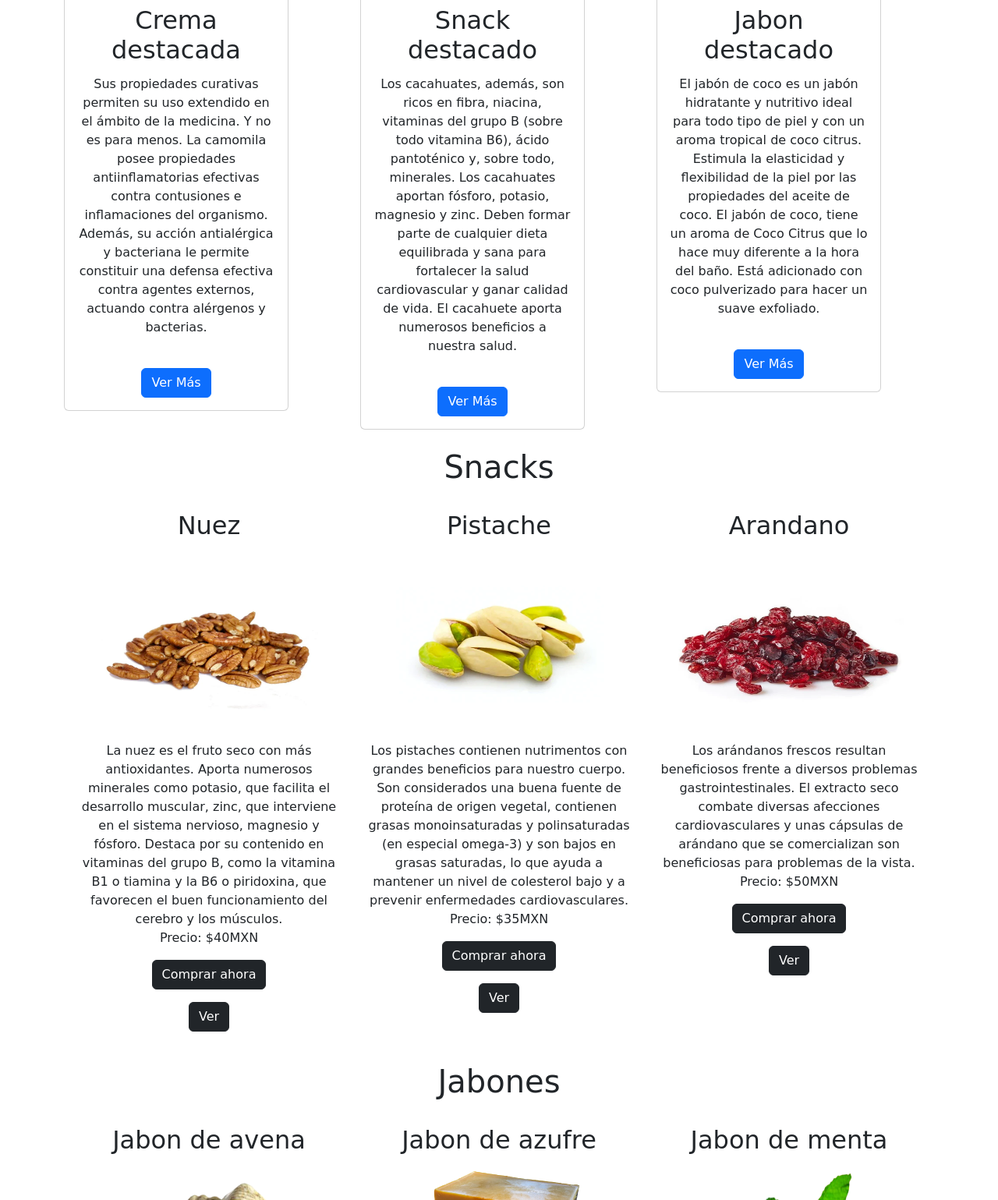
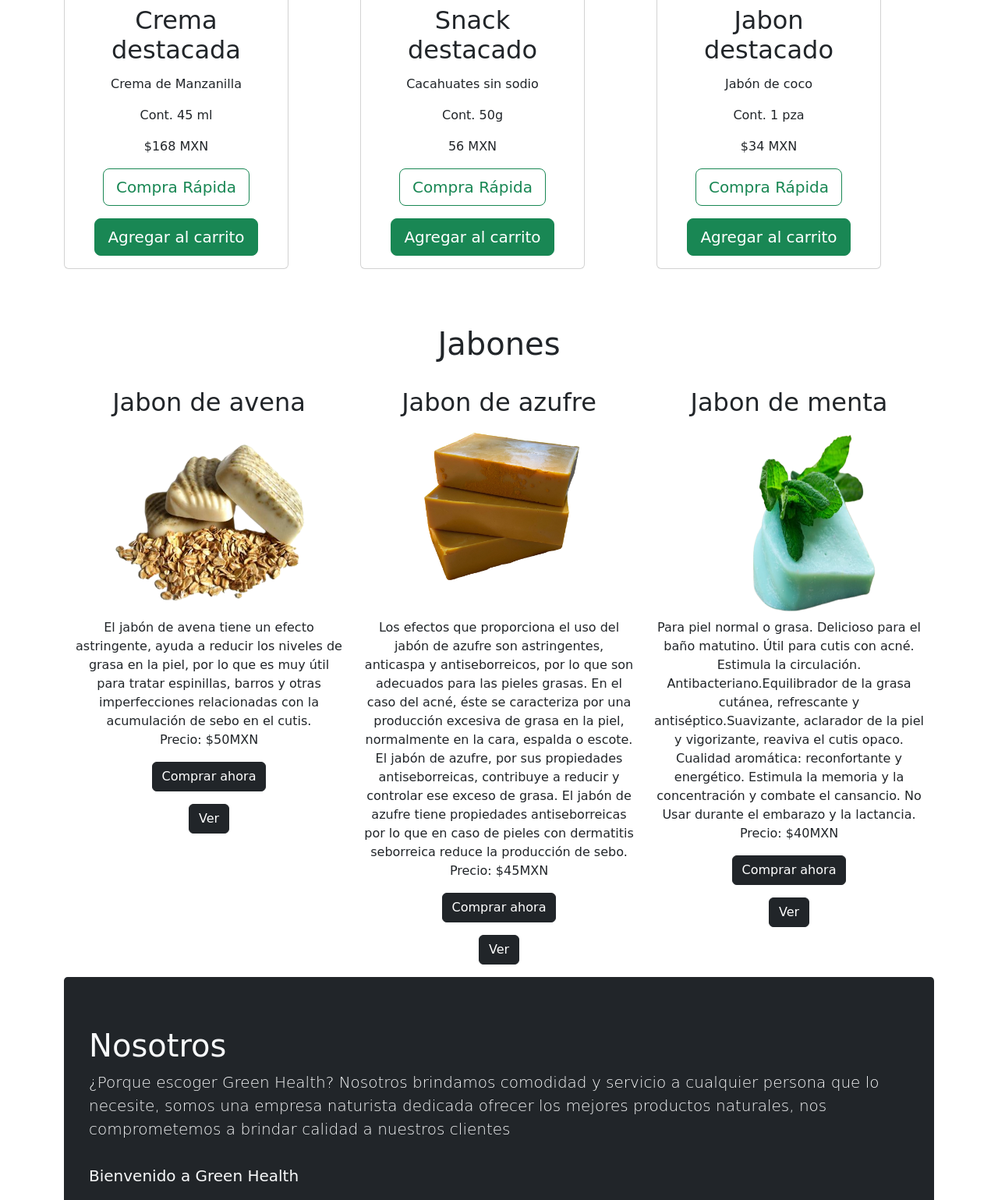
Before and after one commit to BryanWASD/ORDINARIO, a website: page OtroProyecto/index.html in a window 1280 px wide. Shown: the part 723-2262 px from the top of the page at 78% size. Drawn offline with nearby package versions, Linux system fonts and the light colour scheme; a web font is replaced by a local one.

Commit message:
Update index.html
Agregado de cards

```diff
--- a/OtroProyecto/index.html
+++ b/OtroProyecto/index.html
@@ -56,10 +56,11 @@
  <img src="img/cremanzanilla.png" alt="sueva" height="250px" width="300px">
   <div class="card-body">
   <h2 class="text-center p-1">Crema destacada</h2>
-    <p>Sus propiedades curativas permiten su uso extendido en el ámbito de la medicina. Y no es para menos.
-            La camomila posee propiedades antiinflamatorias efectivas contra contusiones e inflamaciones del organismo. Además, su acción antialérgica y bacteriana le permite constituir una defensa efectiva contra agentes externos, actuando contra alérgenos y bacterias.</p>
-            <br>
-    <a href="#" class="btn btn-primary">Ver Más</a>
+  <p>Crema de Manzanilla</p>
+  <p>Cont. 45 ml</p>
+  <p>$168 MXN</p>
+  <p></p>
+     <a href="login.html" class="btn btn-outline-success btn-lg">Compra Rápida</a><p></p><a href="login.html" class="btn btn-lg btn-success">Agregar al carrito</a>
   </div>
 </div>
 </div>
@@ -69,10 +70,11 @@
  <img src="img/cacahuate.jpg" alt="yomi" height="250px" width="280px">
   <div class="card-body">
   <h2 class="text-center p-1">Snack destacado</h2>
-    <p>Los cacahuates, además, son ricos en fibra, niacina, vitaminas del grupo B (sobre todo vitamina B6), ácido pantoténico y, sobre todo, minerales. Los cacahuates aportan fósforo, potasio, magnesio y zinc.
-            Deben formar parte de cualquier dieta equilibrada y sana para fortalecer la salud cardiovascular y ganar calidad de vida. El cacahuete aporta numerosos beneficios a nuestra salud.</p>
-            <br>
-    <a href="#" class="btn btn-primary">Ver Más</a>
+    <p>Cacahuates sin sodio</p>
+    <p>Cont. 50g</p>
+    <p>56 MXN</p>
+    <p></p>
+     <a href="login.html" class="btn btn-outline-success btn-lg">Compra Rápida</a><p></p><a href="login.html" class="btn btn-lg btn-success">Agregar al carrito</a>
   </div>
   </div>
           </div>
@@ -81,52 +83,17 @@
 <img src="img/jabcoco.png" alt="coco uwu" height="250px" width="300px">
   <div class="card-body">
   <h2 class="text-center p-1">Jabon destacado</h2>
-   <p>El jabón de coco es un jabón hidratante y nutritivo ideal para todo tipo de piel y con un aroma tropical de coco citrus. Estimula la elasticidad y flexibilidad de la piel por las propiedades del aceite de coco.
-            El jabón de coco, tiene un aroma de Coco Citrus que lo hace muy diferente a la hora del baño. Está adicionado con coco pulverizado para hacer un suave exfoliado.
-            </p>
-            <br>
-    <a href="#" class="btn btn-primary">Ver Más</a>
+   <p>Jabón de coco</p>
+  <p>Cont. 1 pza</p>
+  <p>$34 MXN</p>
+  <p></p>
+    <a href="login.html" class="btn btn-outline-success btn-lg">Compra Rápida</a><p></p><a href="login.html" class="btn btn-lg btn-success">Agregar al carrito</a>
   </div>
   </div>
   </div>
   </div>
-  <div class="container crp">
-    <br>
-    <h1 class="text-center">Snacks</h1>
-    <br>
-    <div class="row">
-      <div class="col-lg-4 text-center">
-        <h2>Nuez</h2>
-        <img src="img/nuez.jpg" alt="nuez" height="250px" width="300px">
-        <p>La nuez es el fruto seco con más antioxidantes. Aporta numerosos minerales como potasio, que facilita el desarrollo muscular, zinc, que interviene en el sistema nervioso, magnesio y fósforo. Destaca por su contenido en vitaminas del grupo B, como la vitamina B1 o tiamina y la B6 o piridoxina, que favorecen el buen funcionamiento del cerebro y los músculos.
-          <br>
-            Precio: $40MXN
-          </p>
-            <p><a class="btn btn-dark" href="login.html" role="button">Comprar ahora</a></p>
-            <p><a class="btn btn-dark" href="#" role="button">Ver</a></p>
-      </div>
-      <div class="col-lg-4 text-center">
-        <h2>Pistache</h2>
-        <img src="img/pistache.jpg" alt="Pistache" height="250px" width="300px">
-        <p>Los pistaches contienen nutrimentos con grandes beneficios para nuestro cuerpo. Son considerados una buena fuente de proteína de origen vegetal, contienen grasas monoinsaturadas y polinsaturadas (en especial omega-3) y son bajos en grasas saturadas, lo que ayuda a mantener un nivel de colesterol bajo y a prevenir enfermedades cardiovasculares.
-          <br>
-            Precio: $35MXN
-        </p>
-            <p><a class="btn btn-dark" href="login.html" role="button">Comprar ahora</a></p>
-            <p><a class="btn btn-dark" href="#" role="button">Ver</a></p>
-      </div>
-      <div class="col-lg-4 text-center">
-        <h2>Arandano</h2>
-        <img src="img/arandano.jpg" alt="arandano" height="250px" width="300px">
-        <p>Los arándanos frescos resultan beneficiosos frente a diversos problemas gastrointestinales. El extracto seco combate diversas afecciones cardiovasculares y unas cápsulas de arándano que se comercializan son beneficiosas para problemas de la vista.
-            <br>
-            Precio: $50MXN
-        </p>
-            <p><a class="btn btn-dark" href="login.html" role="button">Comprar ahora</a></p>
-            <p><a class="btn btn-dark" href="#" role="button">Ver</a></p>
-      </div>
-    </div>
-  </div>
+  <br>
+  <br>
   <div class="container crp">
     <br>
     <h1 class="text-center">Jabones</h1>
```
